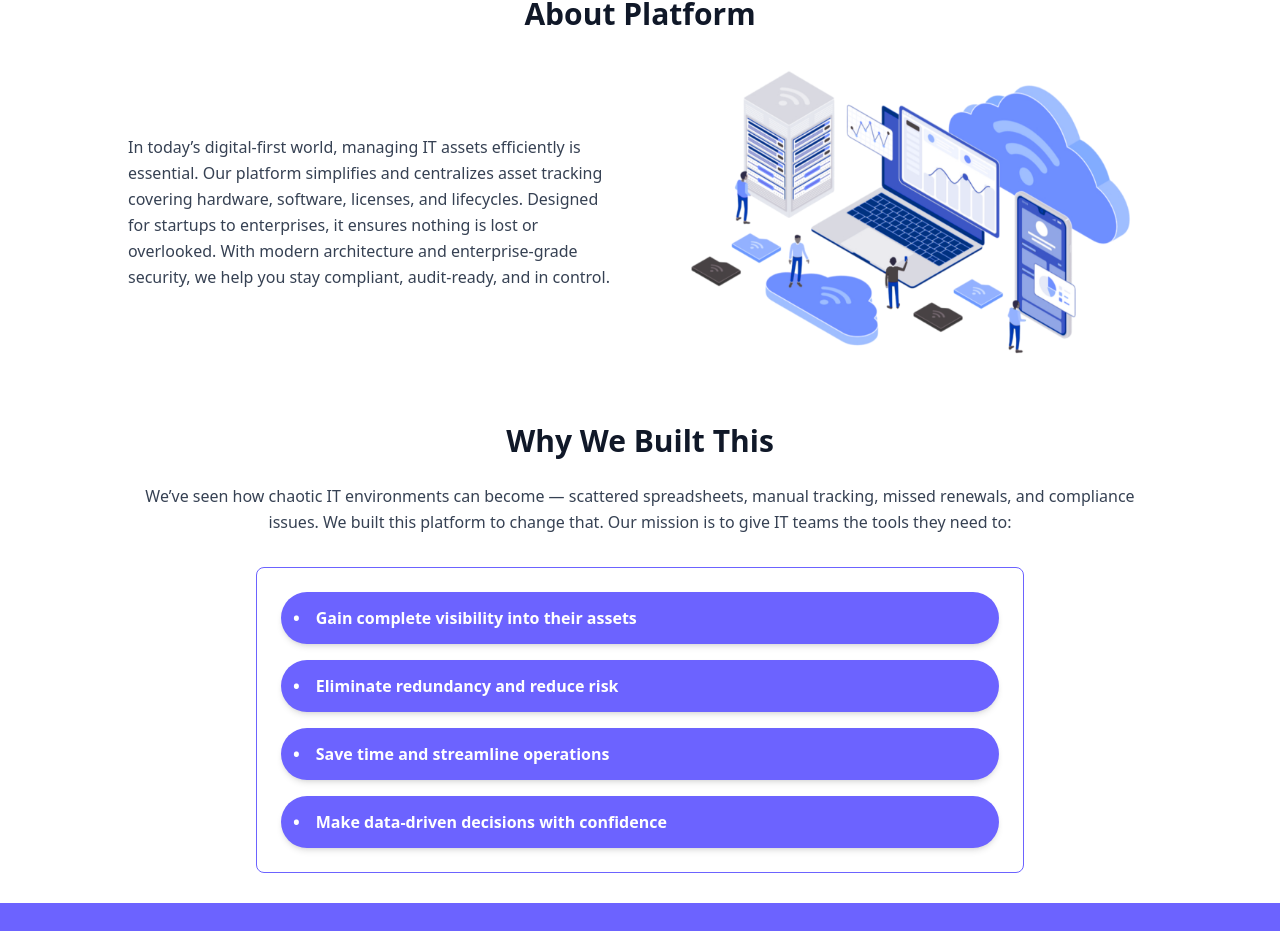
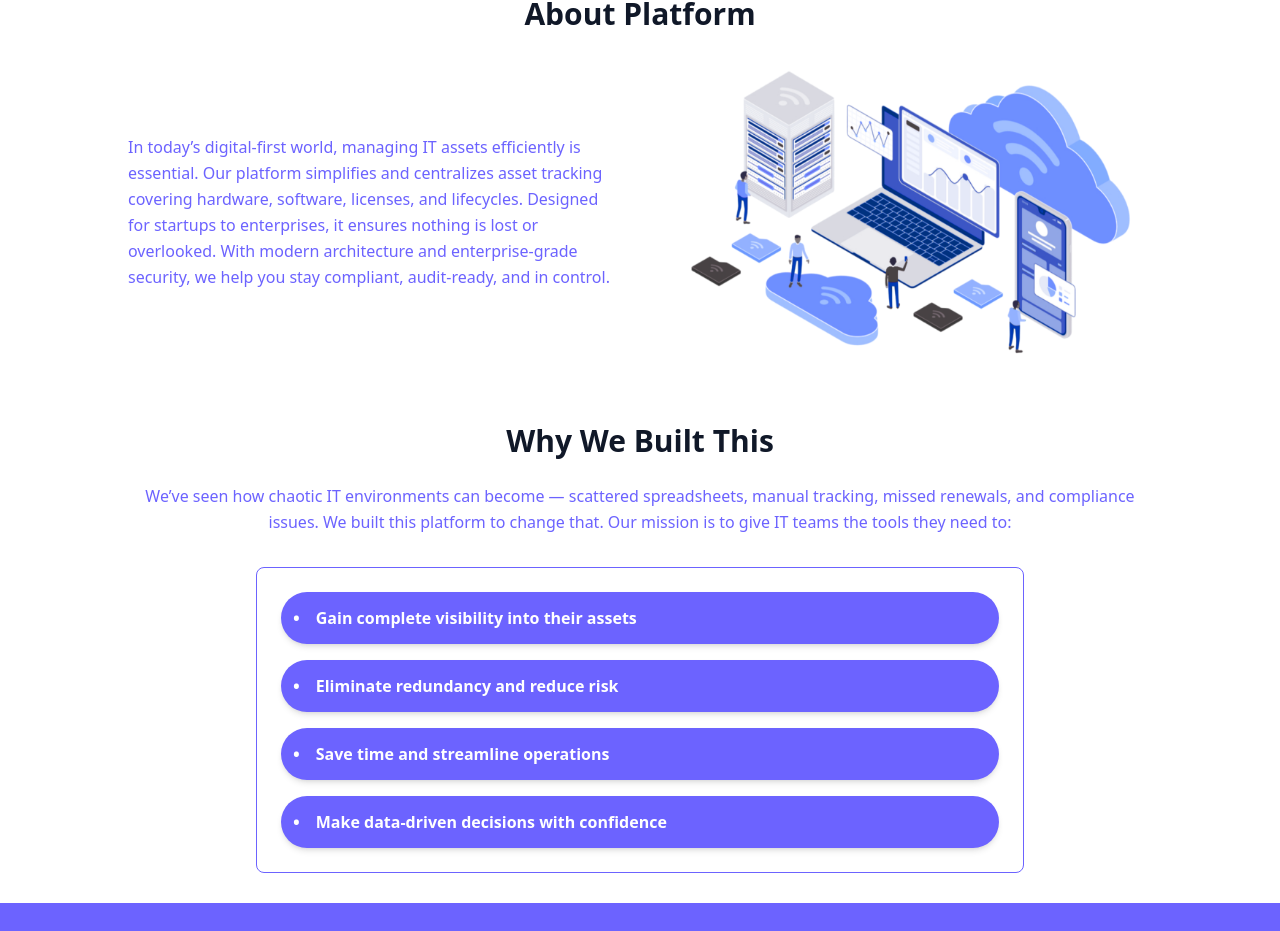
Before and after one commit to Ashwinigadad/IT-Inventory, a Next.js app: page / in a window 1280 px wide. Shown: the part 1057-1988 px from the top of the page. Built offline with nearby package versions, Linux system fonts and the light colour scheme.

Commit message:
modified

```diff
--- a/app/components/AboutSection.tsx
+++ b/app/components/AboutSection.tsx
@@ -20,7 +20,7 @@ export default function About() {
 
         <div className="flex flex-col md:flex-row items-center gap-8">
           <motion.div
-            className="text-gray-700 text-base leading-relaxed md:w-1/2"
+            className="text-[#6C63FF] text-base leading-relaxed md:w-1/2"
             initial={{ opacity: 0, x: -50 }}
             whileInView={{ opacity: 1, x: 0 }}
             transition={{ duration: 0.6 }}
--- a/app/components/WhyWeBuiltThis.tsx
+++ b/app/components/WhyWeBuiltThis.tsx
@@ -30,7 +30,7 @@ export default function WhyWeBuilt() {
         </motion.h2>
 
         <motion.p
-          className="text-gray-700 text-base leading-relaxed text-center mb-8"
+          className="text-[#6C63FF] text-base leading-relaxed text-center mb-8"
           initial={{ opacity: 0, y: 20 }}
           whileInView={{ opacity: 1, y: 0 }}
           transition={{ delay: 0.2 }}
```
